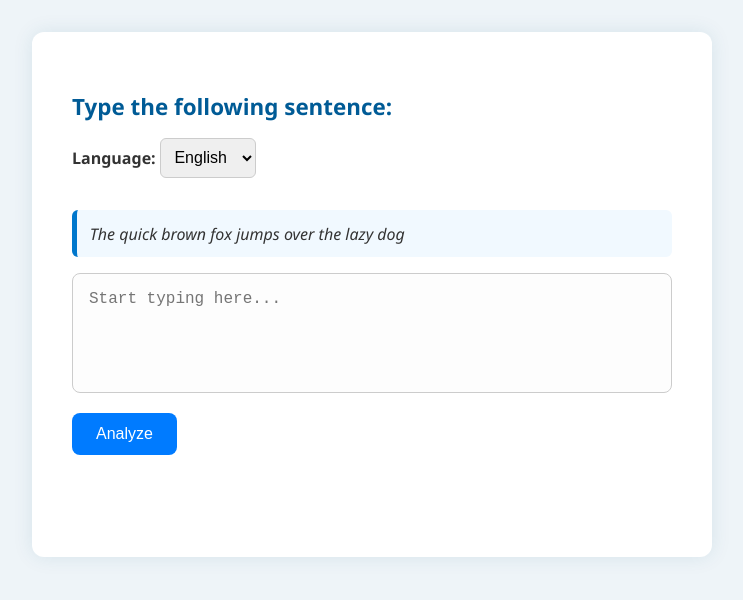
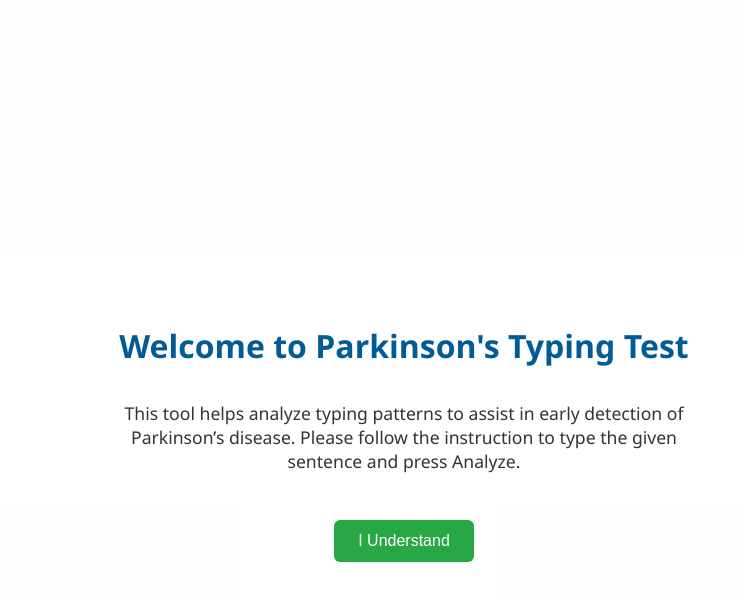
Before and after one commit to zenmastercat/diagnoseProject, a plain HTML site: page static/index.html in a window 1280 px wide. Shown: the whole page, without its empty margins (268-1011 px from the left). Drawn offline with Linux system fonts and the light colour scheme.

Commit message:
Update index.html

```diff
--- a/static/index.html
+++ b/static/index.html
@@ -20,6 +20,8 @@
       padding: 2rem;
       border-radius: 12px;
       box-shadow: 0 0 20px rgba(0, 90, 120, 0.1);
+      z-index: 1;
+      position: relative;
     }
 
     h2 {
@@ -92,13 +94,63 @@
         width: auto;
       }
     }
+
+    /* Intro Overlay */
+    #introOverlay {
+      position: fixed;
+      top: 0;
+      left: 0;
+      width: 100vw;
+      height: 100vh;
+      background-color: rgba(255, 255, 255, 0.95);
+      display: flex;
+      flex-direction: column;
+      align-items: center;
+      justify-content: center;
+      z-index: 9999;
+      text-align: center;
+      padding: 2rem;
+    }
+
+    #introOverlay h1 {
+      font-size: 2rem;
+      margin-bottom: 1rem;
+      color: #005b96;
+    }
+
+    #introOverlay p {
+      font-size: 1.1rem;
+      max-width: 600px;
+      margin-bottom: 2rem;
+    }
+
+    #introOverlay button {
+      background-color: #28a745;
+      color: white;
+      padding: 12px 24px;
+      font-size: 1rem;
+      border: none;
+      border-radius: 6px;
+      cursor: pointer;
+    }
+
+    #introOverlay button:hover {
+      background-color: #218838;
+    }
   </style>
 </head>
 <body>
-  <div class="container">
+  <!-- Intro Overlay -->
+  <div id="introOverlay">
+    <h1>Welcome to Parkinson's Typing Test</h1>
+    <p>This tool helps analyze typing patterns to assist in early detection of Parkinson’s disease. Please follow the instruction to type the given sentence and press Analyze.</p>
+    <button onclick="enterSite()">I Understand</button>
+  </div>
+
+  <!-- Main Site Container -->
+  <div class="container" id="mainContainer" style="display: none;">
     <h2 id="instruction">Type the following sentence:</h2>
 
-    <!-- Language Selector -->
     <label for="language" style="font-weight: bold;">Language:</label>
     <select id="language" onchange="changeLanguage()">
       <option value="en">English</option>
@@ -112,6 +164,7 @@
     <p id="output"></p>
   </div>
 
-  <script src="/static/script.js"></script>
+  <!-- Make sure this links correctly to your script -->
+  <script src="script.js"></script>
 </body>
 </html>
```
